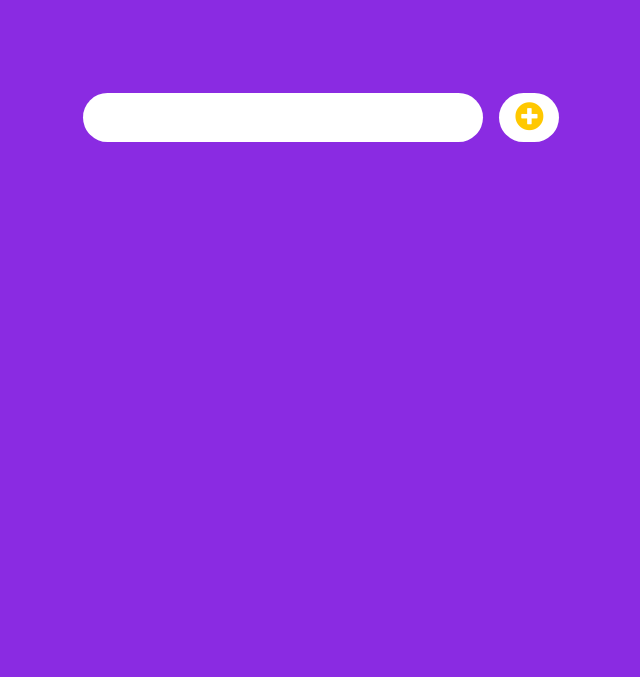
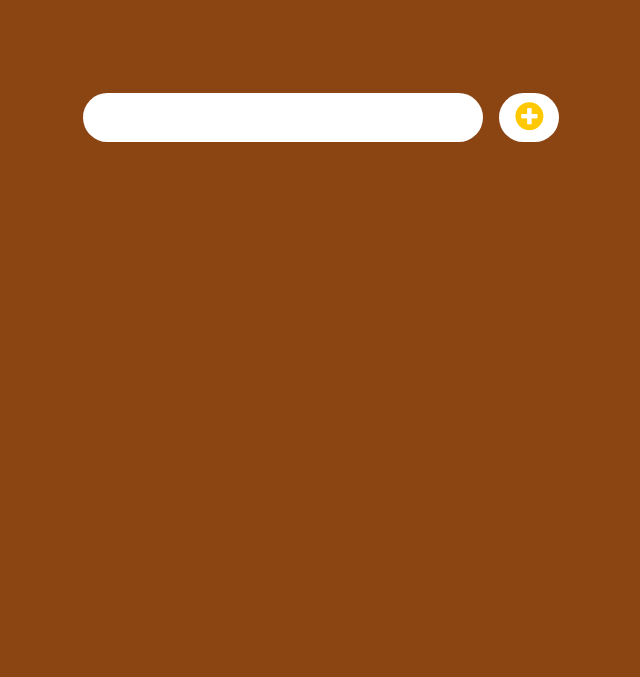
Before and after one commit to Olamitide001/TodoList, a plain HTML site: page index.html in a window 1280 px wide. Shown: the part 123-800 px from the top of the page, without its empty margins (319-959 px from the left). Drawn offline with Linux system fonts and the light colour scheme.

Commit message:
second commit

```diff
--- a/style.css
+++ b/style.css
@@ -5,7 +5,7 @@
 }
 
 body{
-    background-color: blueviolet;
+    background-color: saddlebrown;
     color: white;
     font-family: "poppins" sans-serif;
     min-height: 100vh;
```
